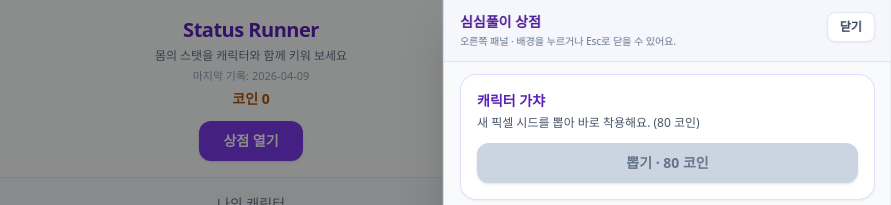
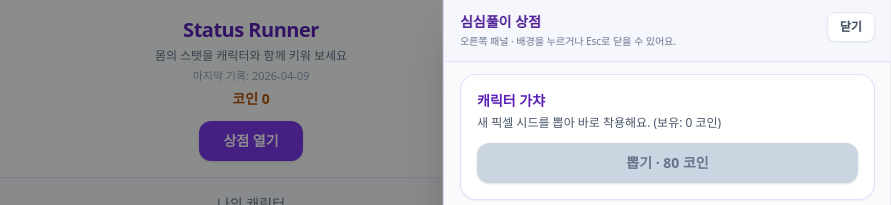
Before and after one commit to kyumin1219/Status-Runner, a React (Vite) app: page / in a window 1280 px wide. Both pictures are taken after a click on the button "상점 열기". Shown: the top 205 px of the page, without its empty margins (389-1280 px from the left). Built offline with nearby package versions, Linux system fonts and the light colour scheme.

Commit message:
feat: User in possession shop coin
User in possession shop coin

```diff
--- a/src/components/CoinShop.jsx
+++ b/src/components/CoinShop.jsx
@@ -57,7 +57,7 @@ export default function CoinShop({ userStatus, setUserStatus, embedded = false }
         <article className="rounded-2xl border border-violet-200/80 bg-white/90 p-4 shadow-sm dark:border-violet-800/60 dark:bg-slate-900/80">
           <h3 className="text-sm font-bold text-violet-800 dark:text-violet-300">캐릭터 가챠</h3>
           <p className="mt-1 text-xs text-slate-600 dark:text-slate-400">
-            새 픽셀 시드를 뽑아 바로 착용해요. ({GACHA_COST} 코인)
+            새 픽셀 시드를 뽑아 바로 착용해요. (보유: {userStatus.coins} 코인)
           </p>
           <button
             type="button"
```
